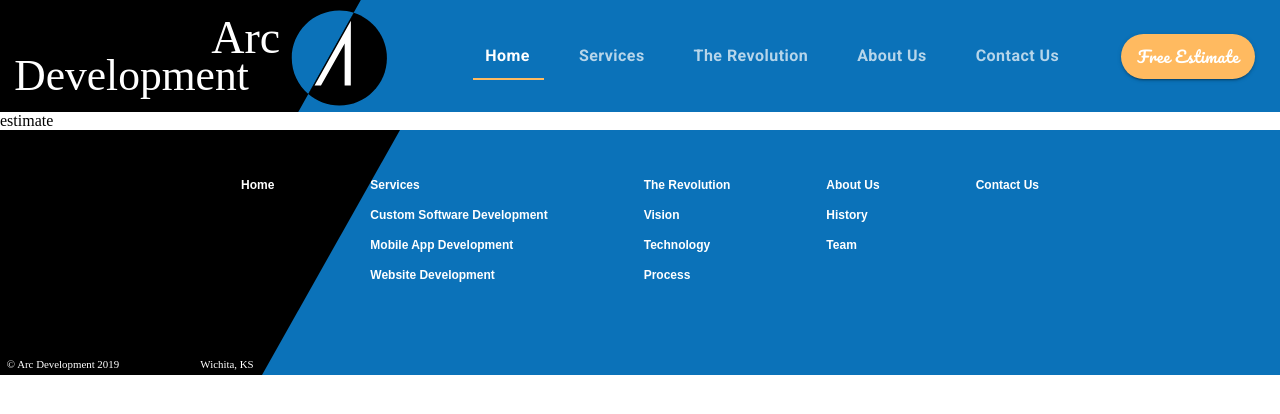
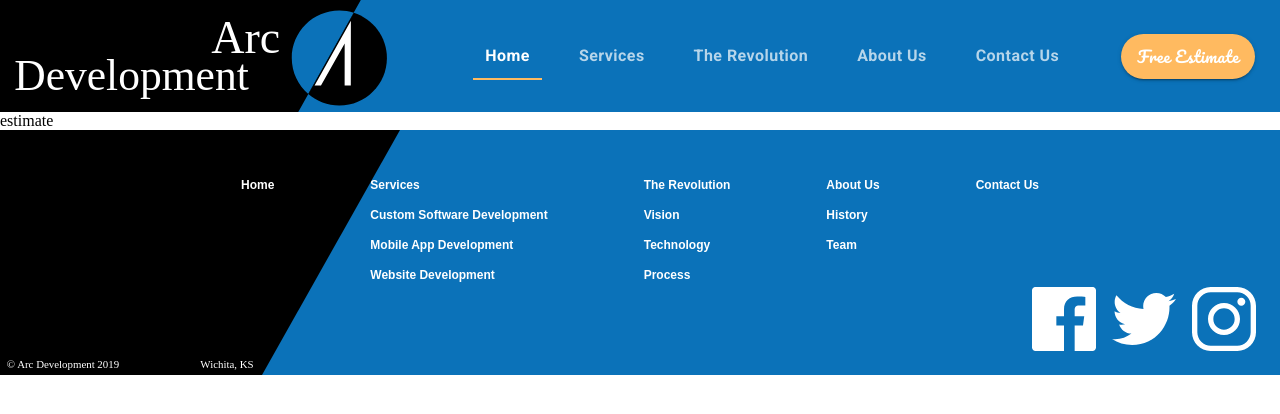
Before and after one commit to aniket1012/archdevelopment, a React (Create React App) app: page /estimate in a window 1280 px wide. Shown: the top 414 px of the page. Built offline with nearby package versions, Linux system fonts and the light colour scheme.

Commit message:
added icons for social media and created them into links to open them in new tabs plus styled them for page resize for respnsive design

```diff
--- a/src/Components/UI/Footer.js
+++ b/src/Components/UI/Footer.js
@@ -7,6 +7,9 @@
 import { Link } from 'react-router-dom'
 
 import footerAdornment from '../../assets/Footer Adornment.svg'
+import facebook from '../../assets/facebook.svg'
+import twitter from '../../assets/twitter.svg'
+import instagram from '../../assets/instagram.svg'
 
 
 const useStyles = makeStyles((theme) => ({
@@ -30,15 +33,31 @@
     position: "absolute",
   },
   link: {
-    color: 'white',
-    fontFamily: 'Arial',
-    fontSize: '0.75rem',
-    fontWeight: 'bold',
-    textDecoration: 'none'
+    color: "white",
+    fontFamily: "Arial",
+    fontSize: "0.75rem",
+    fontWeight: "bold",
+    textDecoration: "none",
   },
   gridItem: {
-      margin: '3em'
-  }
+    margin: "3em",
+  },
+  icon: {
+    height: "4em",
+    width: "4em",
+    [theme.breakpoints.down("xs")]: {
+      height: "2.5em",
+      width: "2.5em",
+    },
+  },
+  socialContainer: {
+    position: "absolute",
+    marginTop: "-6em",
+    right: "1.5em",
+    [theme.breakpoints.down("xs")]: {
+      right: "0.6em"
+    },
+  },
 }));
 
 function Footer(props) {
@@ -81,7 +100,10 @@
                   className={classes.link}
                   component={Link}
                   to="/customsoftware"
-                    onClick={() => {props.setValue(1); props.setSelectedIndex(1)}}
+                  onClick={() => {
+                    props.setValue(1);
+                    props.setSelectedIndex(1);
+                  }}
                 >
                   Custom Software Development
                 </Grid>
@@ -196,6 +218,44 @@
           alt="black decorative slash"
           src={footerAdornment}
         />
+        <Grid
+            container
+            className={classes.socialContainer}
+            justify='flex-end'
+            spacing={2}
+        >
+          <Grid
+            item
+            component={"a"}
+            href="http://www.facebook.com"
+            rel="noopener noreferrer"
+            target="_blank"
+          >
+            <img alt="facebook logo" src={facebook} className={classes.icon} />
+          </Grid>
+          <Grid
+            item
+            component={"a"}
+            href="http://www.twitter.com"
+            rel="noopener noreferrer"
+            target="_blank"
+          >
+            <img alt="twitter logo" src={twitter} className={classes.icon} />
+          </Grid>
+          <Grid
+            item
+            component={"a"}
+            href="http://www.instagram.com"
+            rel="noopener noreferrer"
+            target="_blank"
+          >
+            <img
+              alt="instagram logo"
+              src={instagram}
+              className={classes.icon}
+            />
+          </Grid>
+        </Grid>
       </footer>
     );
 }
```
Lines whose indentation alone changed are shown as unchanged.
